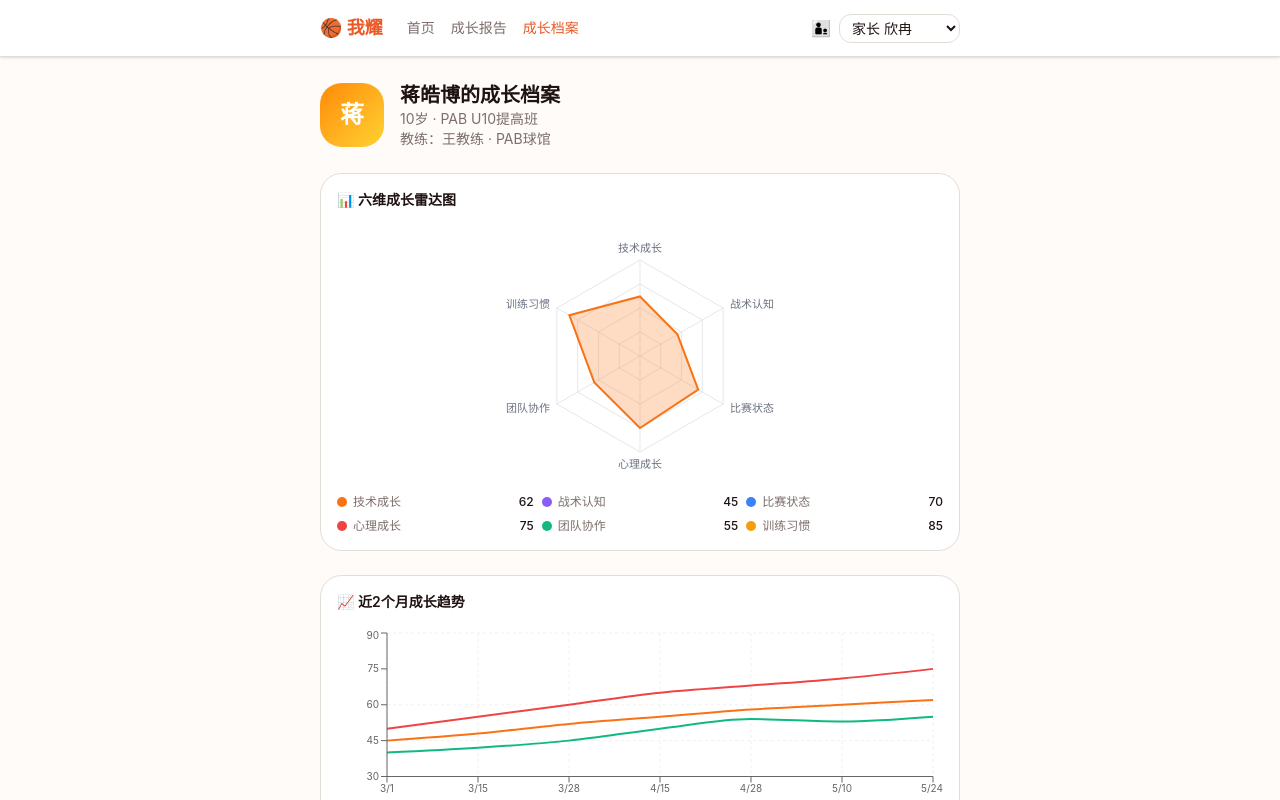
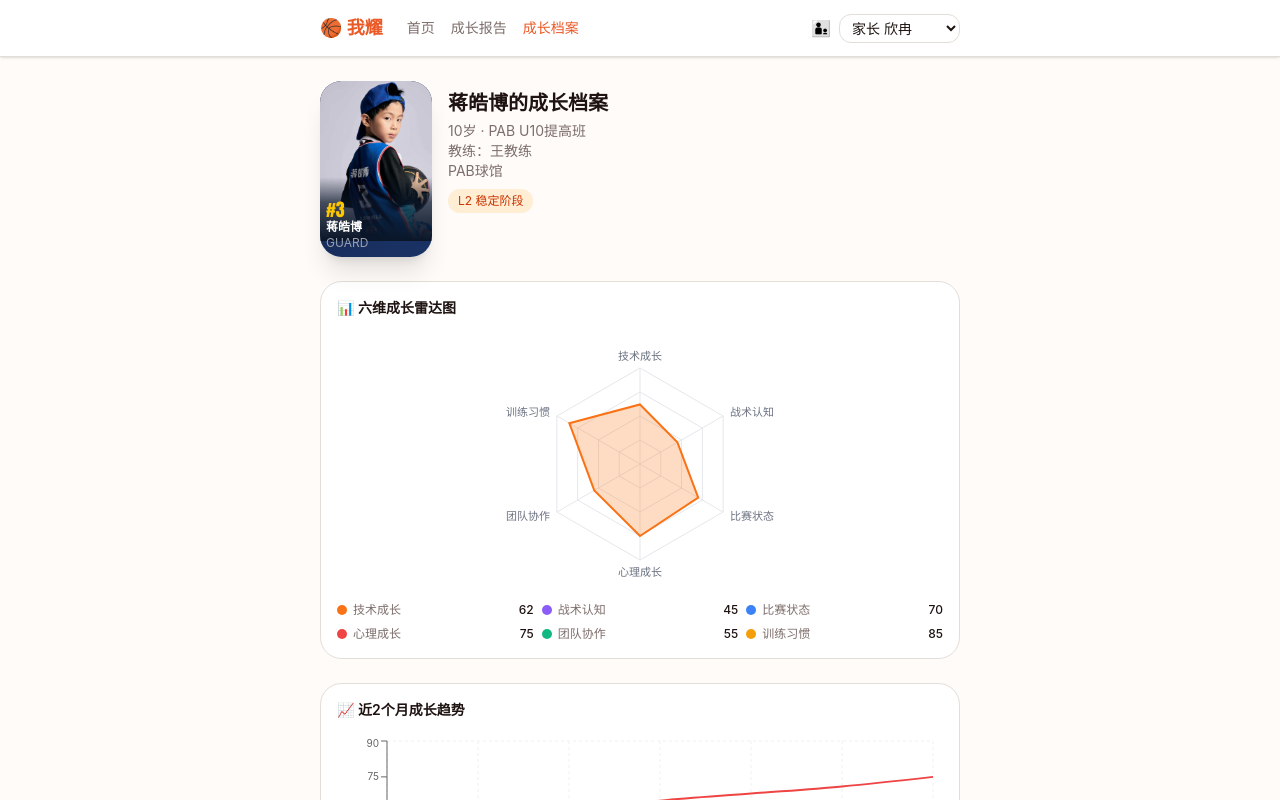
Before and after one commit to BillBillBiuBiuBiu/woyao-growth, a Next.js app: page /parent/profile/stu-001 in a window 1280 px wide. Shown: the top 800 px of the page. Built offline with nearby package versions, Linux system fonts and the light colour scheme.

Commit message:
Add basketball cards: 蒋皓博 generated card + 季禹澄 pre-built card, rename 小明→季禹澄

```diff
--- a/app/parent/page.tsx
+++ b/app/parent/page.tsx
@@ -1,40 +1,47 @@
+"use client";
 import Link from "next/link";
-import { mockStudent, mockReport, mockBadges } from "@/lib/mock-data";
+import { mockStudent, mockReport, mockBadges, mockStudentCards } from "@/lib/mock-data";
 import { Badge } from "@/components/ui/badge";
+import BasketballCard from "@/components/BasketballCard";
 
 export default function ParentHome() {
   const badge = mockBadges[0];
+  const card = mockStudentCards.find((c) => c.id === mockStudent.id)!;
 
   return (
     <div className="flex flex-col gap-5">
-      {/* Student card */}
-      <div className="rounded-2xl bg-gradient-to-br from-orange-500 to-amber-400 p-5 text-white shadow-md">
-        <div className="flex items-start justify-between">
+      {/* Basketball card + info */}
+      <div className="flex gap-4 items-start">
+        <BasketballCard
+          name={card.name}
+          namePinyin={card.namePinyin}
+          number={card.number}
+          position={card.position}
+          photo={card.photo}
+          prebuiltCard={card.prebuiltCard}
+          size="full"
+        />
+        <div className="flex-1 min-w-0 flex flex-col gap-3 pt-1">
           <div>
-            <div className="text-3xl font-bold">{mockStudent.name}</div>
-            <div className="text-orange-100 text-sm mt-1">{mockStudent.age}岁 · {mockStudent.class}</div>
-            <div className="text-orange-100 text-sm">教练：{mockStudent.coach}</div>
+            <div className="text-xl font-bold">{mockStudent.name}</div>
+            <div className="text-sm text-muted-foreground mt-0.5">{mockStudent.age}岁 · {mockStudent.class}</div>
+            <div className="text-sm text-muted-foreground">教练：{mockStudent.coach}</div>
+            <div className="text-xs bg-orange-100 text-orange-700 rounded-full px-2.5 py-1 inline-block mt-1.5">{mockStudent.currentStage}</div>
           </div>
-          <div className="text-right">
-            <div className="text-xs bg-white/20 rounded-full px-2.5 py-1">{mockStudent.currentStage}</div>
-            <div className="text-xs text-orange-100 mt-2">最近活动 5月24日</div>
+
+          {/* Latest growth */}
+          <div className="rounded-xl bg-gradient-to-br from-orange-500 to-amber-400 p-3 text-white">
+            <div className="text-xs text-orange-100 mb-1">今日成长</div>
+            <div className="text-sm font-medium leading-snug">他开始敢在对抗中主动突破了。</div>
           </div>
-        </div>
-        <div className="mt-4 bg-white/15 rounded-xl p-3">
-          <div className="text-xs text-orange-100 mb-1">今日最值得看见的成长</div>
-          <div className="text-sm leading-snug">他开始敢在对抗中主动突破了。</div>
-        </div>
-      </div>
 
-      {/* Latest badge */}
-      <div className="rounded-2xl border border-amber-200 bg-gradient-to-br from-amber-50 to-orange-50 p-4">
-        <div className="text-xs text-muted-foreground mb-2">🏆 本场成长勋章</div>
-        <div className="flex items-center gap-3">
-          <div className="text-4xl">{badge.icon}</div>
-          <div>
-            <div className="font-semibold text-foreground">{badge.name}</div>
-            <div className="text-xs text-muted-foreground mt-0.5">{badge.description}</div>
-            <Badge variant="secondary" className="mt-1.5 text-xs bg-orange-100 text-orange-700">{badge.dimension}</Badge>
+          {/* Badge */}
+          <div className="rounded-xl border border-amber-200 bg-amber-50 p-3 flex items-center gap-2">
+            <span className="text-2xl">{badge.icon}</span>
+            <div>
+              <div className="text-xs font-semibold">{badge.name}</div>
+              <div className="text-xs text-muted-foreground">{badge.dimension}</div>
+            </div>
           </div>
         </div>
       </div>
@@ -60,7 +67,7 @@ export default function ParentHome() {
           {mockReport.clips.map((clip) => (
             <div
               key={clip.id}
-              className="aspect-video bg-gradient-to-br from-slate-100 to-slate-200 rounded-xl flex flex-col items-center justify-center relative overflow-hidden group cursor-pointer"
+              className="aspect-video bg-gradient-to-br from-slate-100 to-slate-200 rounded-xl flex flex-col items-center justify-center relative overflow-hidden cursor-pointer"
             >
               <div className="text-2xl">▶</div>
               <div className="text-xs text-slate-500 mt-1 px-1 text-center leading-tight">{clip.title}</div>
@@ -83,6 +90,27 @@ export default function ParentHome() {
         </ul>
       </div>
 
+      {/* Cards showcase */}
+      <div>
+        <div className="text-sm font-medium text-foreground mb-3">🃏 球星卡</div>
+        <div className="flex gap-3 overflow-x-auto pb-2">
+          {mockStudentCards.map((c) => (
+            <div key={c.id} className="shrink-0">
+              <BasketballCard
+                name={c.name}
+                namePinyin={c.namePinyin}
+                number={c.number}
+                position={c.position}
+                photo={c.photo}
+                prebuiltCard={c.prebuiltCard}
+                size="mini"
+              />
+              <div className="text-xs text-center text-muted-foreground mt-1">{c.name}</div>
+            </div>
+          ))}
+        </div>
+      </div>
+
       {/* Profile link */}
       <Link href="/parent/profile/stu-001">
         <div className="rounded-2xl border border-border bg-white p-4 hover:shadow-md transition-shadow cursor-pointer flex items-center justify-between">
--- a/app/parent/profile/[studentId]/page.tsx
+++ b/app/parent/profile/[studentId]/page.tsx
@@ -1,23 +1,34 @@
 "use client";
-import { mockStudent, mockGrowthHistory, mockBadges } from "@/lib/mock-data";
+import { mockStudent, mockGrowthHistory, mockBadges, mockStudentCards } from "@/lib/mock-data";
 import dynamic from "next/dynamic";
 import Link from "next/link";
+import BasketballCard from "@/components/BasketballCard";
 
 const GrowthRadar = dynamic(() => import("@/components/GrowthCharts").then((m) => m.GrowthRadar), { ssr: false });
 const GrowthCurve = dynamic(() => import("@/components/GrowthCharts").then((m) => m.GrowthCurve), { ssr: false });
 
 export default function StudentProfilePage() {
+  const card = mockStudentCards.find((c) => c.id === mockStudent.id)!;
+
   return (
     <div className="flex flex-col gap-6">
-      {/* Header */}
-      <div className="flex items-center gap-4">
-        <div className="w-16 h-16 rounded-2xl bg-gradient-to-br from-orange-400 to-amber-300 flex items-center justify-center text-2xl font-bold text-white">
-          {mockStudent.name[0]}
-        </div>
-        <div>
+      {/* Header with basketball card */}
+      <div className="flex items-start gap-4">
+        <BasketballCard
+          name={card.name}
+          namePinyin={card.namePinyin}
+          number={card.number}
+          position={card.position}
+          photo={card.photo}
+          prebuiltCard={card.prebuiltCard}
+          size="mini"
+        />
+        <div className="pt-2">
           <h1 className="text-xl font-bold">{mockStudent.name}的成长档案</h1>
-          <div className="text-sm text-muted-foreground">{mockStudent.age}岁 · {mockStudent.class}</div>
-          <div className="text-sm text-muted-foreground">教练：{mockStudent.coach} · {mockStudent.organization}</div>
+          <div className="text-sm text-muted-foreground mt-1">{mockStudent.age}岁 · {mockStudent.class}</div>
+          <div className="text-sm text-muted-foreground">教练：{mockStudent.coach}</div>
+          <div className="text-sm text-muted-foreground">{mockStudent.organization}</div>
+          <div className="text-xs bg-orange-100 text-orange-700 rounded-full px-2.5 py-1 inline-block mt-2">{mockStudent.currentStage}</div>
         </div>
       </div>
 
--- /dev/null
+++ b/components/BasketballCard.tsx
@@ -0,0 +1,133 @@
+"use client";
+import Image from "next/image";
+
+interface CardProps {
+  name: string;
+  namePinyin: string;
+  number: string;
+  position: string;
+  photo?: string | null;
+  prebuiltCard?: string | null;
+  size?: "full" | "mini";
+}
+
+export default function BasketballCard({
+  name, namePinyin, number, position, photo, prebuiltCard, size = "full",
+}: CardProps) {
+  const isMini = size === "mini";
+
+  // Pre-built card — just show the image
+  if (prebuiltCard) {
+    return (
+      <div className={`relative overflow-hidden rounded-2xl shadow-xl ${isMini ? "w-28 h-44" : "w-56 h-80"}`}>
+        <Image
+          src={prebuiltCard}
+          alt={name}
+          fill
+          className="object-cover object-top"
+          sizes={isMini ? "112px" : "224px"}
+        />
+      </div>
+    );
+  }
+
+  // Generated card from photo
+  return (
+    <div
+      className={`relative overflow-hidden rounded-2xl shadow-xl flex flex-col ${isMini ? "w-28 h-44" : "w-56 h-80"}`}
+      style={{ background: "linear-gradient(160deg, #0a1628 0%, #12234a 40%, #1a3366 100%)" }}
+    >
+      {/* Background shimmer */}
+      <div className="absolute inset-0 opacity-20"
+        style={{ background: "radial-gradient(ellipse at 60% 30%, #4a90d9 0%, transparent 70%)" }} />
+
+      {/* CHILDHOOD watermark */}
+      <div className={`absolute top-0 left-0 right-0 text-center font-black tracking-widest opacity-15 text-white select-none ${isMini ? "text-xs pt-1" : "text-base pt-2"}`}
+        style={{ fontFamily: "Impact, Arial Black, sans-serif", letterSpacing: "0.15em" }}>
+        CHILDHOOD
+      </div>
+
+      {/* Top badges */}
+      {!isMini && (
+        <div className="relative z-10 flex items-start justify-between px-2 pt-2">
+          {/* NBA-style logo placeholder */}
+          <div className="w-8 h-8 bg-white rounded-full flex items-center justify-center shadow">
+            <span className="text-xs font-black text-blue-900">🏀</span>
+          </div>
+          {/* RC CARD */}
+          <div className="border border-yellow-400 rounded px-1 text-center" style={{ lineHeight: 1 }}>
+            <div className="text-yellow-400 font-black text-xs">ROOKIE</div>
+            <div className="text-yellow-400 font-black text-base leading-none">RC</div>
+            <div className="text-yellow-400 font-black text-xs">CARD</div>
+          </div>
+        </div>
+      )}
+
+      {/* Player photo — takes most of card */}
+      {photo && (
+        <div className={`relative flex-1 mx-auto w-full ${isMini ? "mt-0" : "-mt-2"}`}>
+          <Image
+            src={photo}
+            alt={name}
+            fill
+            className="object-cover object-top"
+            sizes={isMini ? "112px" : "224px"}
+          />
+          {/* Bottom gradient overlay for text */}
+          <div className="absolute bottom-0 left-0 right-0 h-2/5"
+            style={{ background: "linear-gradient(to top, rgba(10,22,40,1) 0%, rgba(10,22,40,0.7) 60%, transparent 100%)" }} />
+        </div>
+      )}
+
+      {/* Bottom info */}
+      <div className={`relative z-10 ${isMini ? "px-1.5 pb-1.5" : "px-3 pb-3"} ${photo ? "-mt-10" : "mt-auto"}`}>
+        {!isMini && (
+          <>
+            {/* Number big */}
+            <div className="text-5xl font-black leading-none mb-1"
+              style={{ color: "#c8a84b", fontFamily: "Impact, Arial Black, sans-serif", textShadow: "0 0 20px rgba(200,168,75,0.4)" }}>
+              {number}
+            </div>
+            {/* Name */}
+            <div className="text-white font-black text-sm uppercase tracking-wide">{namePinyin}</div>
+            <div className="text-white font-bold text-base">{name}</div>
+            {/* Position */}
+            <div className="flex items-center gap-1 mt-0.5">
+              <span className="text-yellow-400 text-xs">★★</span>
+              <span className="text-gray-300 text-xs font-medium">{position}</span>
+              <span className="text-yellow-400 text-xs">★★</span>
+            </div>
+            <div className="text-yellow-500 text-xs font-medium mt-0.5 tracking-wider">PLAY HARD, DREAM BIG.</div>
+          </>
+        )}
+        {isMini && (
+          <>
+            <div className="text-yellow-400 font-black text-lg leading-none"
+              style={{ fontFamily: "Impact, Arial Black, sans-serif" }}>#{number}</div>
+            <div className="text-white font-bold text-xs truncate">{name}</div>
+            <div className="text-gray-400 text-xs">{position}</div>
+          </>
+        )}
+      </div>
+
+      {/* PLAYABALL bottom right */}
+      {!isMini && (
+        <div className="absolute bottom-2 right-2 text-gray-500 text-xs font-bold tracking-wider">PLAYABALL</div>
+      )}
+
+      {/* Left vertical text */}
+      {!isMini && (
+        <div className="absolute left-1 top-1/2 -translate-y-1/2 text-white/10 font-black tracking-widest select-none"
+          style={{ writingMode: "vertical-rl", fontSize: 10, fontFamily: "Impact, Arial Black, sans-serif", letterSpacing: "0.3em" }}>
+          CHILDHOOD
+        </div>
+      )}
+
+      {/* Gold diagonal accent */}
+      {!isMini && (
+        <div className="absolute bottom-16 left-0 w-1 h-24 opacity-60"
+          style={{ background: "linear-gradient(to bottom, transparent, #c8a84b, transparent)", transform: "rotate(-10deg) translateX(-2px)" }} />
+      )}
+    </div>
+  );
+}
--- a/lib/mock-data.ts
+++ b/lib/mock-data.ts
@@ -6,7 +6,11 @@ export const mockStudent = {
   gender: "male",
   class: "PAB U10提高班",
   coach: "王教练",
-  avatar: null,
+  avatar: "/students/jiang-haob0.jpg",
+  cardPhoto: "/students/jiang-haob0.jpg",
+  number: "3",
+  namePinyin: "JIANG HAOBO",
+  position: "GUARD",
   currentStage: "L2 稳定阶段",
   organization: "PAB球馆",
   joinedAt: "2025-09-01",
@@ -164,7 +168,7 @@ export const mockPendingReports = [
   },
   {
     id: "sess-002",
-    student: "小明",
+    student: "季禹澄",
     studentId: "stu-002",
     date: "2026-05-24",
     type: "比赛",
@@ -221,13 +225,13 @@ export const mockLeads = [
   },
   {
     id: "lead-002",
-    student: "小明",
+    student: "季禹澄",
     studentId: "stu-002",
     type: "renewal",
     typeLabel: "续费线索",
     reason: "本月报告打开4次，家长分享过1次，成长趋势明显向好",
-    relatedReport: "小明 5月24日比赛成长报告",
-    suggestedMessage: "您好！小明这个月进步非常明显，在防守意识和传球选择上都有很大提升。我们下一期U10提高班正在开放续费，以他现在的状态非常适合继续这个班级的训练。",
+    relatedReport: "季禹澄 5月24日比赛成长报告",
+    suggestedMessage: "您好！季禹澄这个月进步非常明显，在防守意识和传球选择上都有很大提升。我们下一期U10提高班正在开放续费，以他现在的状态非常适合继续这个班级的训练。",
     status: "contacted",
     priority: "medium",
     coachConfirmed: true,
@@ -260,9 +264,30 @@ export const mockLeads = [
   },
 ];
 
+export const mockStudentCards = [
+  {
+    id: "stu-001",
+    name: "蒋皓博",
+    namePinyin: "JIANG HAOBO",
+    number: "3",
+    position: "GUARD",
+    photo: "/students/jiang-haob0.jpg",
+    prebuiltCard: null,
+  },
+  {
+    id: "stu-002",
+    name: "季禹澄",
+    namePinyin: "JI YUCHENG",
+    number: "94",
+    position: "GUARD",
+    photo: null,
+    prebuiltCard: "/students/ji-yucheng-card.jpg",
+  },
+];
+
 export const mockStudentList = [
   { id: "stu-001", name: "蒋皓博", age: 10, class: "U10提高班", reportCount: 8, openRate: 0.9, lastActive: "2026-05-24", growth: "up" },
-  { id: "stu-002", name: "小明", age: 10, class: "U10提高班", reportCount: 7, openRate: 0.85, lastActive: "2026-05-24", growth: "up" },
+  { id: "stu-002", name: "季禹澄", age: 10, class: "U10提高班", reportCount: 7, openRate: 0.85, lastActive: "2026-05-24", growth: "up" },
   { id: "stu-003", name: "小杰", age: 11, class: "U10提高班", reportCount: 9, openRate: 0.78, lastActive: "2026-05-22", growth: "stable" },
   { id: "stu-004", name: "小然", age: 10, class: "U10提高班", reportCount: 6, openRate: 0.5, lastActive: "2026-05-10", growth: "down" },
   { id: "stu-005", name: "浩然", age: 11, class: "U10提高班", reportCount: 7, openRate: 0.72, lastActive: "2026-05-20", growth: "stable" },
```
Also changed, not shown: public/students/jiang-haob0.jpg (added), 1 other file (tests, documents, lock files or other folders).
